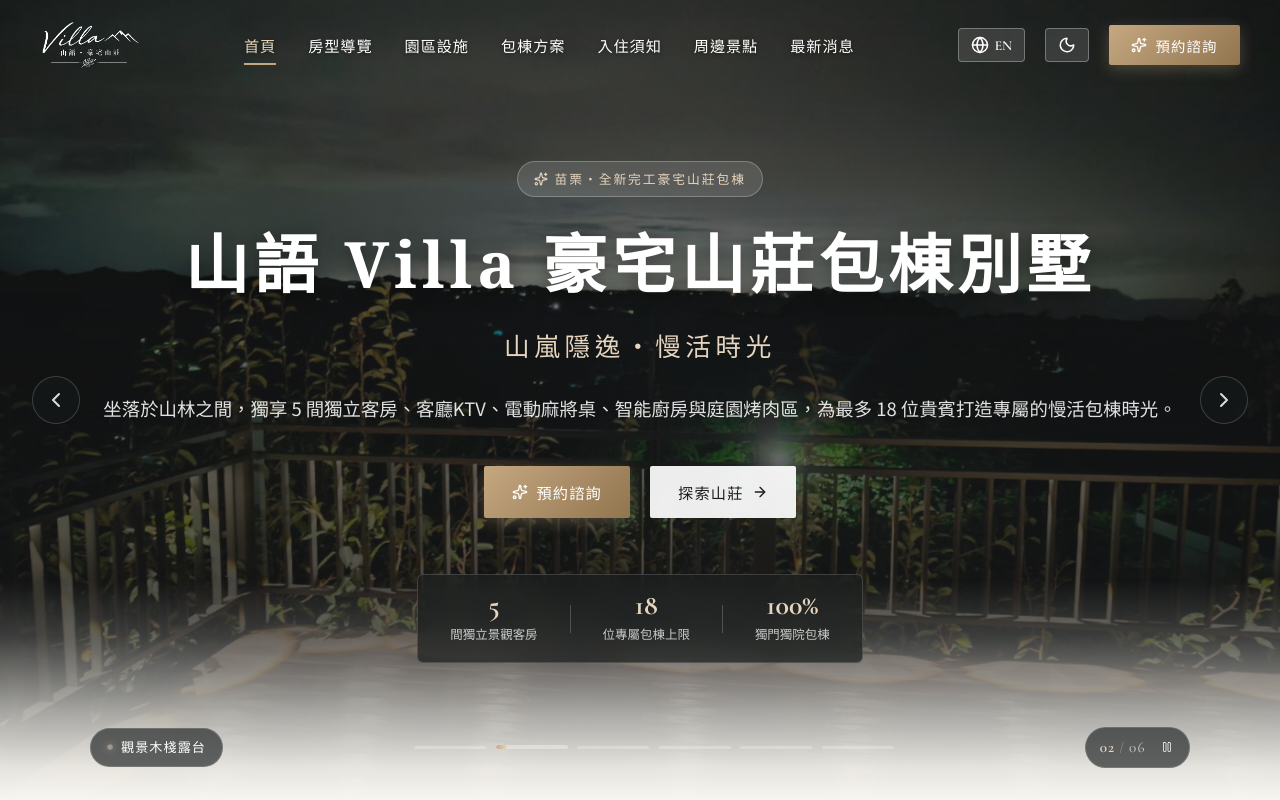
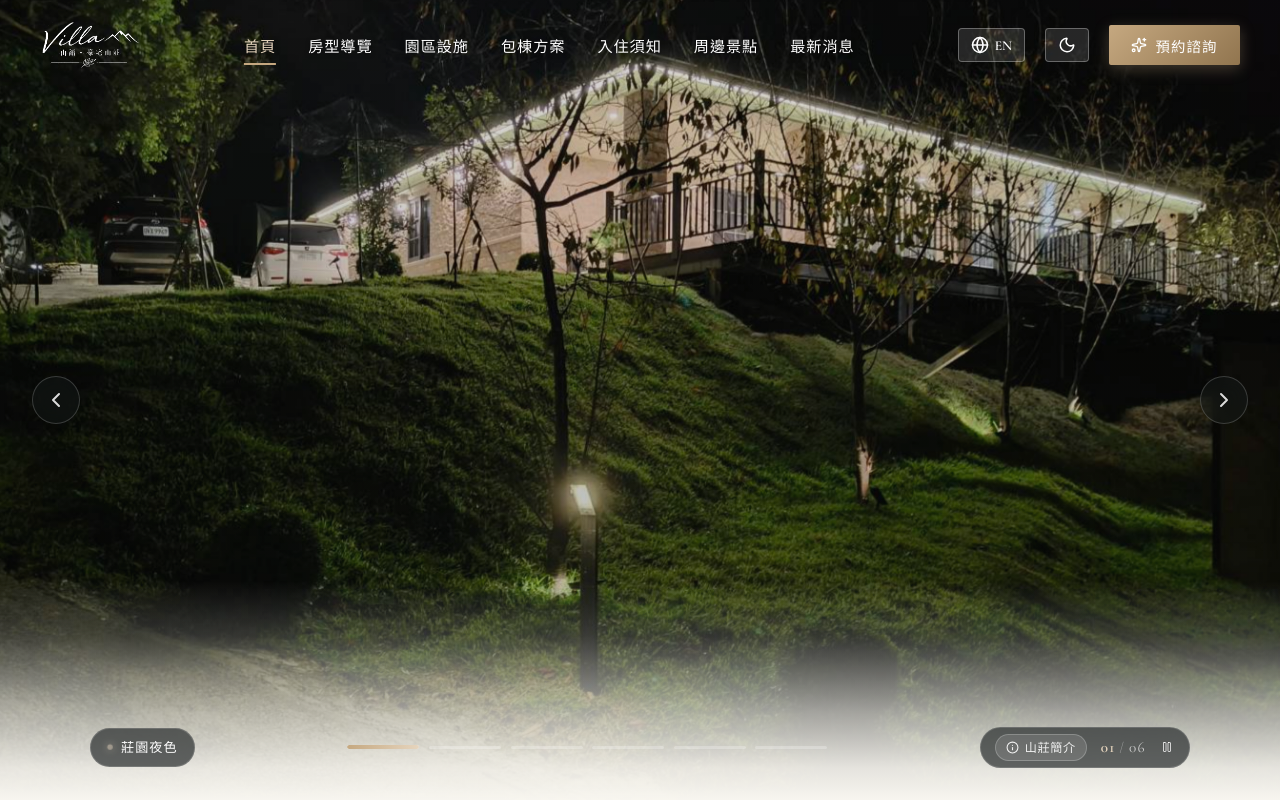
Before and after one commit to aassdd90629/Ann_Villa, a Vue app: page / in a window 1280 px wide. Shown: the top 800 px of the page. Built offline with nearby package versions, Linux system fonts and the light colour scheme.

Commit message:
feat: 實作首頁Hero輪播方案A（首屏文字5秒優雅淡出留白後自動播放純景輪播）

```diff
--- a/src/components/home/HeroCarousel.vue
+++ b/src/components/home/HeroCarousel.vue
@@ -1,6 +1,6 @@
 <script setup>
 import { ref, computed, onMounted, onUnmounted, watch } from 'vue'
-import { ChevronLeft, ChevronRight, Play, Pause } from 'lucide-vue-next'
+import { ChevronLeft, ChevronRight, Play, Pause, Info } from 'lucide-vue-next'
 import { useI18n } from '../../composables/useI18n'
 import defaultSlidesData from '../../data/hero-slides.json'
 
@@ -41,6 +41,39 @@ const currentIndex = ref(0)
 const prevIndex = ref(0)
 const isPlaying = ref(props.autoplay)
 let autoplayTimer = null
+
+// 方案 A：純時間觸發型（字只出現一次，5秒後淡出，隨後開始自動播放後續圖片）
+const showContent = ref(true)
+const isIntroActive = ref(true)
+let introTimer = null
+const introDuration = 5000 // 首屏字停留 5 秒供訪客閱讀
+
+const dismissIntro = () => {
+  if (!isIntroActive.value && !showContent.value) return
+  if (introTimer) {
+    clearTimeout(introTimer)
+    introTimer = null
+  }
+  showContent.value = false
+  isIntroActive.value = false
+
+  // 文字隱退後，啟動背景自動輪播播放圖片
+  if (props.autoplay) {
+    startAutoplay()
+  }
+}
+
+// 支援手動點擊切換文字顯示/純景模式
+const toggleContent = () => {
+  showContent.value = !showContent.value
+  if (showContent.value) {
+    stopAutoplay()
+  } else {
+    if (props.autoplay) {
+      startAutoplay()
+    }
+  }
+}
 
 const currentSlide = computed(() => {
   return props.slides[currentIndex.value] || props.slides[0]
@@ -139,13 +172,21 @@ const handleTouchEnd = (e) => {
 }
 
 onMounted(() => {
-  if (props.autoplay) {
-    startAutoplay()
-  }
+  // 方案 A 初始階段：先不輪播換圖，讓首張大圖與中央文字平穩停留 5 秒
+  stopAutoplay()
+
+  // 5 秒一到，文字優雅淡出留白，並正式啟動圖片自動輪播
+  introTimer = setTimeout(() => {
+    dismissIntro()
+  }, introDuration)
 })
 
 onUnmounted(() => {
   stopAutoplay()
+  if (introTimer) {
+    clearTimeout(introTimer)
+    introTimer = null
+  }
 })
 
 watch(() => props.autoplay, (val) => {
@@ -187,14 +228,16 @@ watch(() => props.autoplay, (val) => {
       </div>
     </div>
 
-    <!-- 沉浸暗色漸變遮罩 (增強文字閱讀舒適度與東方意境) -->
-    <div class="carousel-overlay"></div>
+    <!-- 沉浸暗色漸變遮罩 (增強文字閱讀舒適度；文字淡出後自動變淡，釋放照片原色通透感) -->
+    <div class="carousel-overlay" :class="{ 'is-clear': !showContent }"></div>
     <div class="carousel-bottom-fade"></div>
 
-    <!-- 內容插槽：首屏文字、標題、按鈕與統計資訊置於最上層 -->
-    <div class="carousel-content-slot">
-      <slot></slot>
-    </div>
+    <!-- 內容插槽：首屏文字、標題、按鈕與統計資訊 (方案 A：5 秒後優雅淡出留白，開啟純景輪播) -->
+    <transition name="hero-content-fade">
+      <div v-if="showContent" class="carousel-content-slot">
+        <slot></slot>
+      </div>
+    </transition>
 
     <!-- 兩側切換箭頭 -->
     <div v-if="showArrows && slides.length > 1" class="carousel-nav-arrows">
@@ -249,8 +292,20 @@ watch(() => props.autoplay, (val) => {
         </button>
       </div>
 
-      <!-- 序號計數器與播放控制 -->
+      <!-- 序號計數器、播放控制與資訊切換按鈕 -->
       <div class="carousel-meta-box">
+        <!-- 喚回/隱藏首屏資訊按鈕 -->
+        <button
+          type="button"
+          class="info-toggle-btn"
+          @click="toggleContent"
+          :title="showContent ? (isEn ? 'Hide text for panoramic view' : '隱藏文字沉浸賞景') : (isEn ? 'Show estate intro' : '顯示山莊簡介')"
+          :aria-label="showContent ? 'Hide estate info' : 'Show estate info'"
+        >
+          <Info :size="13" />
+          <span class="info-toggle-text">{{ showContent ? (isEn ? 'Pure View' : '沉浸純景') : (isEn ? 'Villa Info' : '山莊簡介') }}</span>
+        </button>
+
         <span class="carousel-counter">
           <span class="current">{{ String(currentIndex + 1).padStart(2, '0') }}</span>
           <span class="separator">/</span>
@@ -354,6 +409,12 @@ watch(() => props.autoplay, (val) => {
   );
   z-index: 2;
   pointer-events: none;
+  transition: opacity 1.2s cubic-bezier(0.4, 0, 0.2, 1);
+
+  // 文字隱退後自動淡化遮罩，釋放全景照片的原色通透感
+  &.is-clear {
+    opacity: 0.38;
+  }
 }
 
 // 底部過渡平滑銜接下一個區塊
@@ -611,6 +672,36 @@ watch(() => props.autoplay, (val) => {
     }
   }
 
+  .info-toggle-btn {
+    display: inline-flex;
+    align-items: center;
+    gap: 0.35rem;
+    background: rgba(255, 255, 255, 0.12);
+    border: 1px solid rgba(255, 255, 255, 0.22);
+    border-radius: 20px;
+    padding: 0.2rem 0.65rem;
+    color: rgba(255, 255, 255, 0.9);
+    font-size: 0.76rem;
+    cursor: pointer;
+    transition: all 0.25s ease;
+
+    &:hover {
+      background: var(--gold-primary);
+      color: #FFFFFF;
+      border-color: var(--gold-primary);
+      transform: translateY(-1px);
+    }
+
+    .info-toggle-text {
+      letter-spacing: 0.05em;
+    }
+
+    @media (max-width: $bp-sm) {
+      padding: 0.18rem 0.5rem;
+      font-size: 0.72rem;
+    }
+  }
+
   .play-toggle-btn {
     background: transparent;
     border: none;
@@ -638,4 +729,20 @@ watch(() => props.autoplay, (val) => {
     }
   }
 }
+
+// 方案 A：首屏文字平滑退場與進場過渡動畫 (如山嵐微風般輕盈)
+.hero-content-fade-enter-active,
+.hero-content-fade-leave-active {
+  transition: opacity 0.85s cubic-bezier(0.4, 0, 0.2, 1), transform 0.85s cubic-bezier(0.4, 0, 0.2, 1);
+}
+
+.hero-content-fade-enter-from {
+  opacity: 0;
+  transform: translateY(20px);
+}
+
+.hero-content-fade-leave-to {
+  opacity: 0;
+  transform: translateY(-24px);
+}
 </style>
--- a/src/data/availability.json
+++ b/src/data/availability.json
@@ -1,5 +1,5 @@
 {
-  "lastSyncedAt": "2026-11-06T13:12:01.264Z",
+  "lastSyncedAt": "2026-11-06T14:57:42.900Z",
   "syncSource": "airbnb-calendar.ics",
   "syncStatus": "healthy",
   "totalEvents": 14,
```
